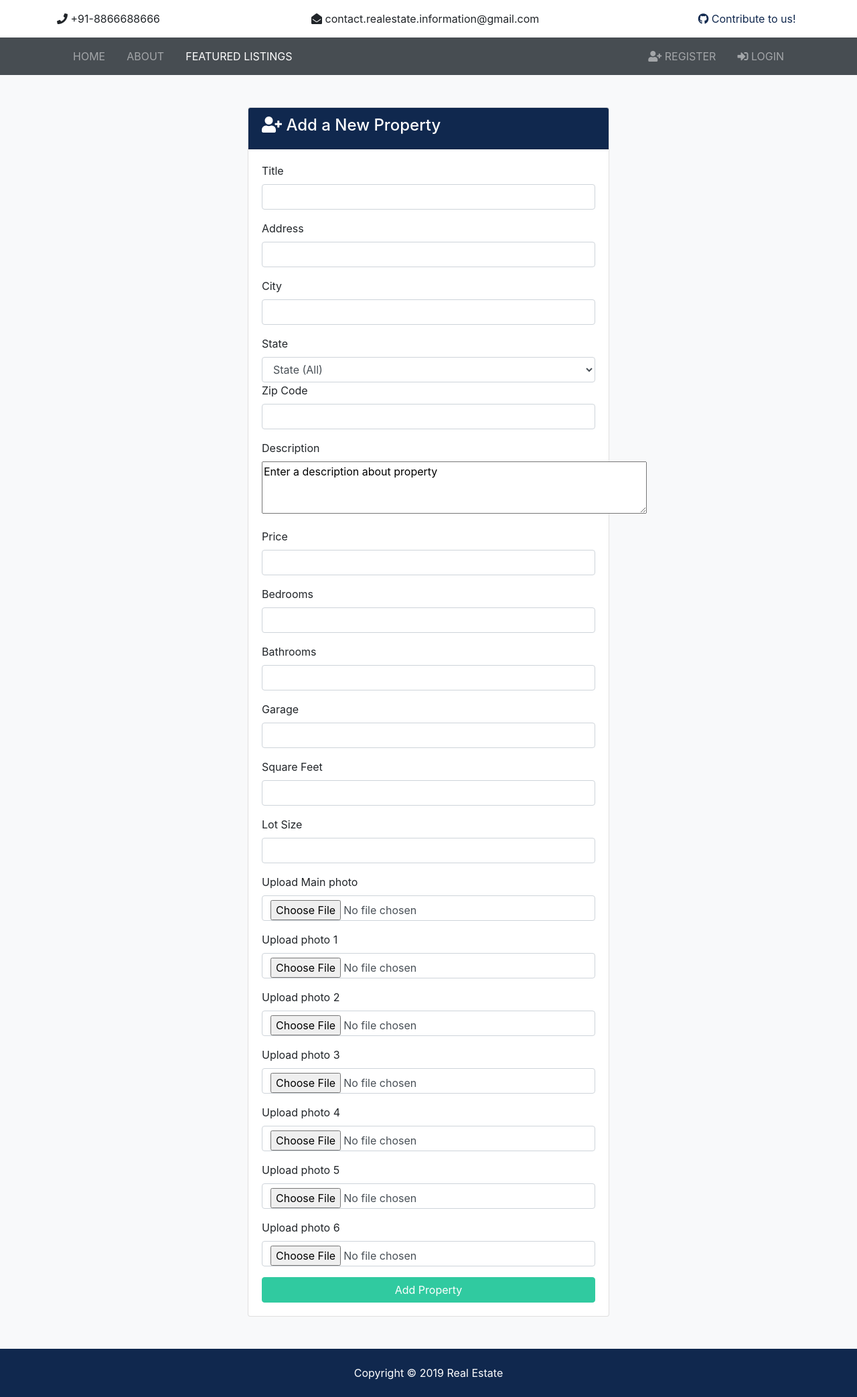
After one commit to aayushgupta97/RealEstate_Django_TTN, a Django app: page /properties/add/ in a window 1280 px wide. The commit adds this page. Shown: the whole page at 67% size. Run offline with Django 3.2, Linux system fonts and the light colour scheme; some libraries are stand-ins or nearby versions.

Commit message:
adding pagination to dashboard and add a property option for seller

```diff
--- /dev/null
+++ b/properties/templates/properties/add_property.html
@@ -0,0 +1,117 @@
+{% extends 'base.html' %}
+
+{% block content %}
+<section id="add_property" class="bg-light py-5">
+    <div class="container">
+      <div class="row">
+        <div class="col-md-6 mx-auto">
+          <div class="card">
+            <div class="card-header bg-primary text-white">
+              <h4>
+                <i class="fas fa-user-plus"></i> Add a New Property</h4>
+            </div>
+            <div class="card-body">
+                {% include 'messages/alerts.html' %}
+                <form action="{% url 'add_property' %}" method="POST" enctype="multipart/form-data">
+                  {% csrf_token %}
+
+                    <input type="hidden" name="seller_id" value="{{ request.user.id }}">
+
+                    <div class="form-group">
+                    <label for="title">Title</label>
+                    <input type="text" name="title" class="form-control" required>
+                    </div>
+                    <div class="form-group">
+                    <label for="address">Address</label>
+                    <input type="text" name="address" class="form-control" required>
+                    </div>
+                    <div class="form-group">
+                    <label for="city">City</label>
+                    <input type="text" name="city" class="form-control" required>
+                    </div>
+                    <label for="state">State</label>
+                    <select name="state" class="form-control">
+                    <option selected="true" disabled="disabled">State (All)</option>
+                        {% for key, value in state_choices.items %}
+                            <option value="{{ key }}">{{ value }}</option>
+                        {% endfor %}
+                    </select>
+
+                    <div class="form-group">
+                    <label for="zip_code">Zip Code</label>
+                    <input type="text" name="zip_code" class="form-control" required>
+                    </div>
+
+                    <div class="form-group">
+                  <label for="description">Description</label>
+                  <textarea name="description" rows="3" cols="54">Enter a description about property</textarea>
+                   </div>
+
+                    <div class="form-group">
+                    <label for="price">Price</label>
+                    <input type="number" name="price" class="form-control" required>
+                    </div>
+
+                    <div class="form-group">
+                    <label for="bedrooms">Bedrooms</label>
+                    <input type="number" name="bedrooms" class="form-control" required>
+                    </div>
+
+                    <div class="form-group">
+                    <label for="bathrooms">Bathrooms</label>
+                    <input type="number" name="bathrooms" class="form-control" required>
+                    </div>
+
+                    <div class="form-group">
+                    <label for="garage">Garage</label>
+                    <input type="number" name="garage" class="form-control" required>
+                    </div>
+
+                    <div class="form-group">
+                    <label for="square_ft">Square Feet</label>
+                    <input type="number" name="square_ft" class="form-control" required>
+                    </div>
+                    <div class="form-group">
+                    <label for="lot_size">Lot Size</label>
+                    <input type="number" name="lot_size" class="form-control" step="0.01" required>
+                    </div>
+
+                    <div class="form-group">
+                  <label for="photo_main">Upload Main photo</label>
+                    <input type="file" name="photo_main" class="form-control" required>
+                    </div>
+                    <div class="form-group">
+                  <label for="photo_1">Upload photo 1</label>
+                    <input type="file" name="photo_1" class="form-control">
+                    </div>
+                    <div class="form-group">
+                  <label for="photo_2">Upload photo 2</label>
+                    <input type="file" name="photo_2" class="form-control">
+                    </div>
+                    <div class="form-group">
+                  <label for="photo_3">Upload photo 3</label>
+                    <input type="file" name="photo_3" class="form-control">
+                    </div>
+                    <div class="form-group">
+                  <label for="photo_4">Upload photo 4</label>
+                    <input type="file" name="photo_4" class="form-control">
+                    </div>
+                    <div class="form-group">
+                  <label for="photo_5">Upload photo 5</label>
+                    <input type="file" name="photo_5" class="form-control">
+                    </div>
+                    <div class="form-group">
+                  <label for="photo_6">Upload photo 6</label>
+                    <input type="file" name="photo_6" class="form-control">
+                    </div>
+
+                    <input type="submit" value="Add Property" class="btn btn-secondary btn-block">
+
+              </form>
+            </div>
+          </div>
+        </div>
+      </div>
+    </div>
+  </section>
+{% endblock content %}
--- a/properties/urls.py
+++ b/properties/urls.py
@@ -5,4 +5,6 @@ urlpatterns = [
     path('', views.index, name="properties"),
     path('<int:property_id>', views.property_single_listing, name="property"),
     path('search/', views.search, name="search"),
+    path('add/', views.add_property, name="add_property"),
+
 ]
--- a/properties/views.py
+++ b/properties/views.py
@@ -1,6 +1,7 @@
-from django.shortcuts import render, get_object_or_404
+from django.shortcuts import render, get_object_or_404, redirect
 from django.core.paginator import Paginator, EmptyPage, PageNotAnInteger
 from django.http import HttpResponse
+from django.contrib import messages
 from .models import Property
 from .choices import state_choices, price_choices, bedroom_choices
 # Create your views here.
@@ -69,3 +70,48 @@ def search(request):
     }
 
     return render(request, 'properties/search.html', context)
+
+def add_property(request):
+    context = {
+        'state_choices': state_choices,
+    }
+
+
+    if request.method == "POST":
+        seller = request.POST['seller_id']
+        title = request.POST['title']
+        address = request.POST['address']
+        city = request.POST['city']
+        state = request.POST['state']
+        zip_code = request.POST['zip_code']
+        description = request.POST['description']
+        price = request.POST['price']
+        bedrooms = request.POST['bedrooms']
+        bathrooms = request.POST['bathrooms']
+        garage = request.POST['garage']
+        square_ft = request.POST['square_ft']
+        lot_size = request.POST['lot_size']
+        photo_main = request.FILES['photo_main']
+        photo_1 = request.FILES.get('photo_1', '')
+        photo_2 = request.FILES.get('photo_2', '')
+        photo_3 = request.FILES.get('photo_3', '')
+        photo_4 = request.FILES.get('photo_4', '')
+        photo_5 = request.FILES.get('photo_5', '')
+        photo_6 = request.FILES.get('photo_6', '')
+        # photo_2 = request.FILES.get['photo_2']
+        # photo_3 = request.FILES.get['photo_3']
+        # photo_4 = request.FILES.get['photo_4']
+        # photo_5 = request.FILES.get['photo_5']
+        # photo_6 = request.FILES.get['photo_6']
+        new_property = Property(seller_id=seller, title=title, address=address, city=city, state=state,
+                                zip_code=zip_code, description=description, price=price,
+                                bedrooms=bedrooms, bathrooms=bathrooms, garage=garage,
+                                square_ft=square_ft, lot_size=lot_size, photo_main=photo_main,
+                                photo_1=photo_1, photo_2=photo_2, photo_3=photo_3, photo_4=photo_4,
+                                photo_5=photo_5, photo_6=photo_6)
+        new_property.save()
+        messages.success(request, 'Your new property has been posted successfully')
+        return redirect('index')
+
+    else:
+        return render(request, 'properties/add_property.html', context)
```
Also changed, not shown: accounts/templates/accounts/dashboard.html (+126 -6 lines), accounts/views.py (+9 -1 lines).
